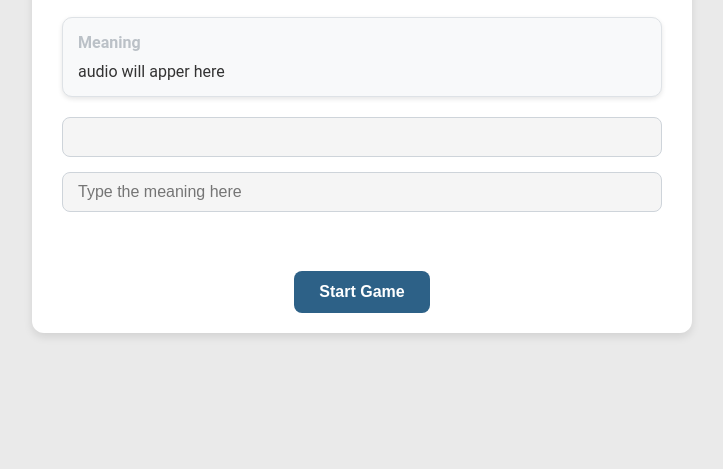
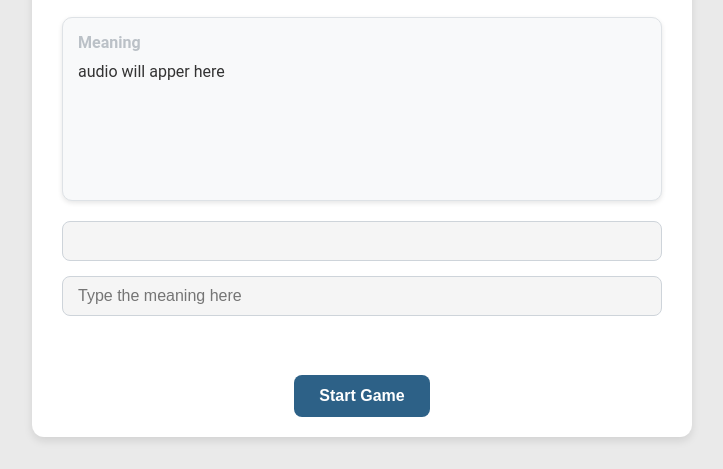
Before and after one commit to KaceTH/English-Study, a plain HTML site: page index.html in a window 1280 px wide. Shown: the part 331-800 px from the top of the page, without its empty margins (278-1001 px from the left). Drawn offline with Linux system fonts and the light colour scheme.

Commit message:
Update styles.css

```diff
--- a/styles.css
+++ b/styles.css
@@ -171,7 +171,7 @@ white-space: pre; /* 공백과 줄 바꿈을 그대로 표시 */
     border-radius: 10px; /* 둥근 모서리 */
     text-align: left; /* 텍스트 정렬 */
     box-shadow: 0 2px 5px rgba(0, 0, 0, 0.1); /* 가벼운 그림자 */
-    min-height: 152;
+    min-height: 152px;
 }
 
 .dictionary-info h2 {
```
